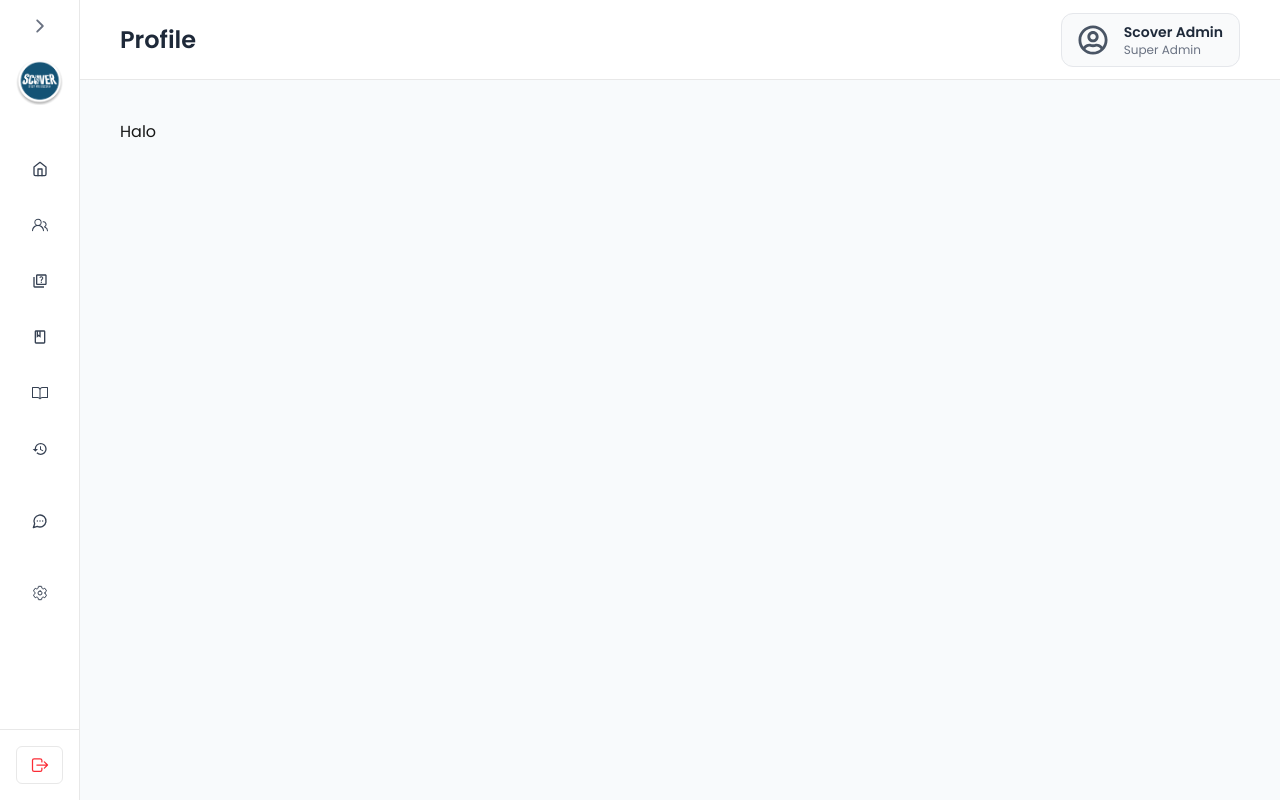
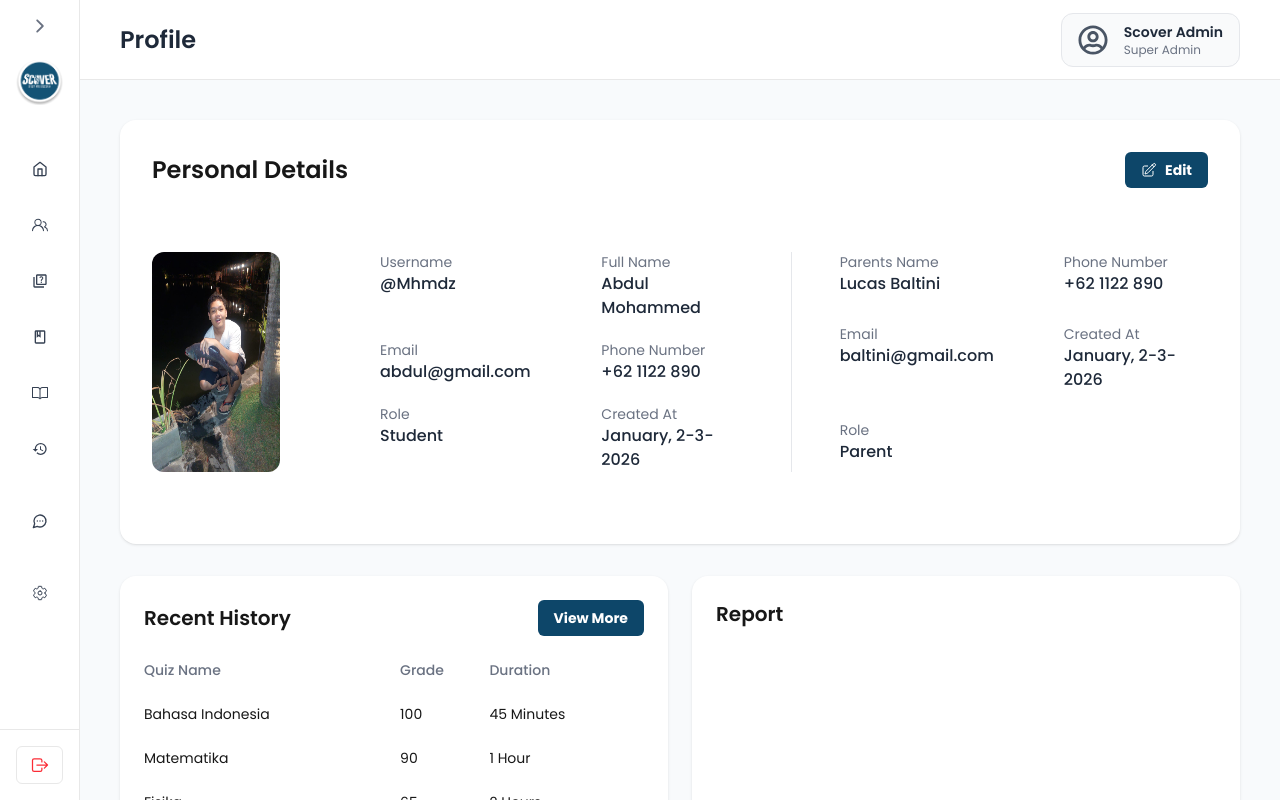
Before and after one commit to bimantaraaryasatya/Quiz_Scover, a Next.js app: page /admin/profile in a window 1280 px wide. Built offline with nearby package versions, Linux system fonts and the light colour scheme; no server answers.

Commit message:
create profile page

```diff
--- a/app/admin/profile/page.tsx
+++ b/app/admin/profile/page.tsx
@@ -1,7 +1,127 @@
-import Image from "next/image";
+"use client"
 
-export default function AdminProfile(){
-    return(
-        <h1>Halo</h1>
+import Image from "next/image"
+import { MainButton } from "@/components/ButtonComponent"
+import Profile from "@/public/images/profile.jpeg"
+
+export default function AdminProfile() {
+    return (
+        <div className="flex flex-col gap-8">
+
+            <div className="bg-white p-6 md:p-8 rounded-2xl shadow-sm">
+                <div className="flex flex-col sm:flex-row sm:justify-between sm:items-center gap-4 mb-6">
+                    <h1 className="text-xl md:text-2xl font-semibold">
+                        Personal Details
+                    </h1>
+
+                    <MainButton className="w-fit flex items-center gap-2" type="button" onClick={() => alert("Edit Clicked")}>
+                        <svg xmlns="http://www.w3.org/2000/svg" fill="none" viewBox="0 0 24 24" strokeWidth={1.5} stroke="currentColor" className="size-4">
+                            <path strokeLinecap="round" strokeLinejoin="round" d="m16.862 4.487 1.687-1.688a1.875 1.875 0 1 1 2.652 2.652L10.582 16.07a4.5 4.5 0 0 1-1.897 1.13L6 18l.8-2.685a4.5 4.5 0 0 1 1.13-1.897l8.932-8.931Zm0 0L19.5 7.125M18 14v4.75A2.25 2.25 0 0 1 15.75 21H5.25A2.25 2.25 0 0 1 3 18.75V8.25A2.25 2.25 0 0 1 5.25 6H10" />
+                        </svg>
+                        Edit
+                    </MainButton>
+                </div>
+
+                <div className="flex flex-col lg:flex-row gap-10 md:gap-25 md:py-10">
+
+                    <div className="flex justify-start">
+                        <div className="w-32 h-40 md:w-32 md:h-40 lg:h-full relative rounded-xl overflow-hidden">
+                            <Image
+                                src={Profile}
+                                alt="Profile"
+                                fill
+                                className=""
+                            />
+                        </div>
+                    </div>
+
+                    <div className="flex flex-col xl:flex-row flex-1 gap-8 xl:gap-12">
+
+                        <div className="grid grid-cols-1 sm:grid-cols-2 gap-x-20 gap-y-5">
+                            <InfoItem label="Username" value="@Mhmdz" />
+                            <InfoItem label="Full Name" value="Abdul Mohammed" />
+                            <InfoItem label="Email" value="abdul@gmail.com" />
+                            <InfoItem label="Phone Number" value="+62 1122 890" />
+                            <InfoItem label="Role" value="Student" />
+                            <InfoItem label="Created At" value="January, 2-3-2026" />
+                        </div>
+
+                        <div className="hidden xl:block w-px bg-gray-200" />
+
+                        <div className="grid grid-cols-1 sm:grid-cols-2 gap-x-20 gap-y-5">
+                            <InfoItem label="Parents Name" value="Lucas Baltini" />
+                            <InfoItem label="Phone Number" value="+62 1122 890" />
+                            <InfoItem label="Email" value="baltini@gmail.com" />
+                            <InfoItem label="Created At" value="January, 2-3-2026" />
+                            <InfoItem label="Role" value="Parent" />
+                        </div>
+
+                    </div>
+                </div>
+            </div>
+
+            <div className="grid grid-cols-1 xl:grid-cols-2 gap-6">
+
+                <div className="bg-white rounded-2xl p-6 shadow-sm">
+                    <div className="flex flex-col sm:flex-row sm:justify-between sm:items-center gap-4">
+                        <h2 className="text-xl font-semibold">
+                            Recent History
+                        </h2>
+                        <MainButton
+                            type="button"
+                            onClick={() => alert("Hallo")}
+                            className="w-fit"
+                        >
+                            View More
+                        </MainButton>
+                    </div>
+
+                    <div className="mt-6 overflow-x-auto">
+                        <table className="w-full min-w-125 text-sm">
+                            <thead>
+                                <tr className="text-left text-gray-500">
+                                    <th className="font-medium pb-3">Quiz Name</th>
+                                    <th className="font-medium pb-3">Grade</th>
+                                    <th className="font-medium pb-3">Duration</th>
+                                </tr>
+                            </thead>
+                            <tbody className="space-y-2">
+                                <tr>
+                                    <td className="py-3">Bahasa Indonesia</td>
+                                    <td className="py-3">100</td>
+                                    <td className="py-3">45 Minutes</td>
+                                </tr>
+                                <tr>
+                                    <td className="py-3">Matematika</td>
+                                    <td className="py-3">90</td>
+                                    <td className="py-3">1 Hour</td>
+                                </tr>
+                                <tr>
+                                    <td className="py-3">Fisika</td>
+                                    <td className="py-3">65</td>
+                                    <td className="py-3">2 Hours</td>
+                                </tr>
+                            </tbody>
+                        </table>
+                    </div>
+                </div>
+
+                <div className="bg-white rounded-2xl p-6 shadow-sm">
+                    <h2 className="text-xl font-semibold mb-4">
+                        Report
+                    </h2>
+                </div>
+
+            </div>
+        </div>
     )
 }
+
+function InfoItem({ label, value }: { label: string; value: string }) {
+    return (
+        <div>
+            <p className="text-sm text-gray-500">{label}</p>
+            <p className="font-medium text-gray-800 wrap-break-words">{value}</p>
+        </div>
+    )
+}
--- a/app/globals.css
+++ b/app/globals.css
@@ -8,6 +8,7 @@
 @theme inline {
   --color-primary: #0D4669;
   --color-secondary: #FAD136;
+  --color-gray: #808080;
 }
 
 input[type="number"]::-webkit-inner-spin-button,
--- a/app/page.tsx
+++ b/app/page.tsx
@@ -15,6 +15,9 @@
           </div>
           <div className="flex gap-2">
             <MainButton className="w-fit" type="submit" onClick={() => router.push("/testing")}>
+              <svg xmlns="http://www.w3.org/2000/svg" fill="none" viewBox="0 0 24 24" strokeWidth={1.5} stroke="currentColor" className="size-4">
+                <path strokeLinecap="round" strokeLinejoin="round" d="m16.862 4.487 1.687-1.688a1.875 1.875 0 1 1 2.652 2.652L10.582 16.07a4.5 4.5 0 0 1-1.897 1.13L6 18l.8-2.685a4.5 4.5 0 0 1 1.13-1.897l8.932-8.931Zm0 0L19.5 7.125M18 14v4.75A2.25 2.25 0 0 1 15.75 21H5.25A2.25 2.25 0 0 1 3 18.75V8.25A2.25 2.25 0 0 1 5.25 6H10" />
+              </svg>
               <p>Check Dashboard</p>
             </MainButton>
             <ActiveButton className="w-fit" type="submit" onClick={() => router.push("/admin/home")}>
--- a/components/ButtonComponent/index.tsx
+++ b/components/ButtonComponent/index.tsx
@@ -12,7 +12,7 @@ type Props = {
 
 export const MainButton = ({ children, type, onClick, className }: Props) => {
     return (
-        <button className={`text-sm bg-primary text-white rounded-md py-2 px-4 hover:bg-primary hover:cursor-pointer font-bold ${className}`} type={type} onClick={() => { if (onClick) onClick() }}>
+        <button className={`text-sm bg-primary text-white rounded-md py-2 px-4 hover:bg-primary hover:cursor-pointer font-bold flex gap-2 items-center ${className}`} type={type} onClick={() => { if (onClick) onClick() }}>
             {children}
         </button>
     )
```
Also changed, not shown: app/admin/home/page.tsx (+17 -46 lines), app/types.ts (added), public/images/profile.jpeg (added).
